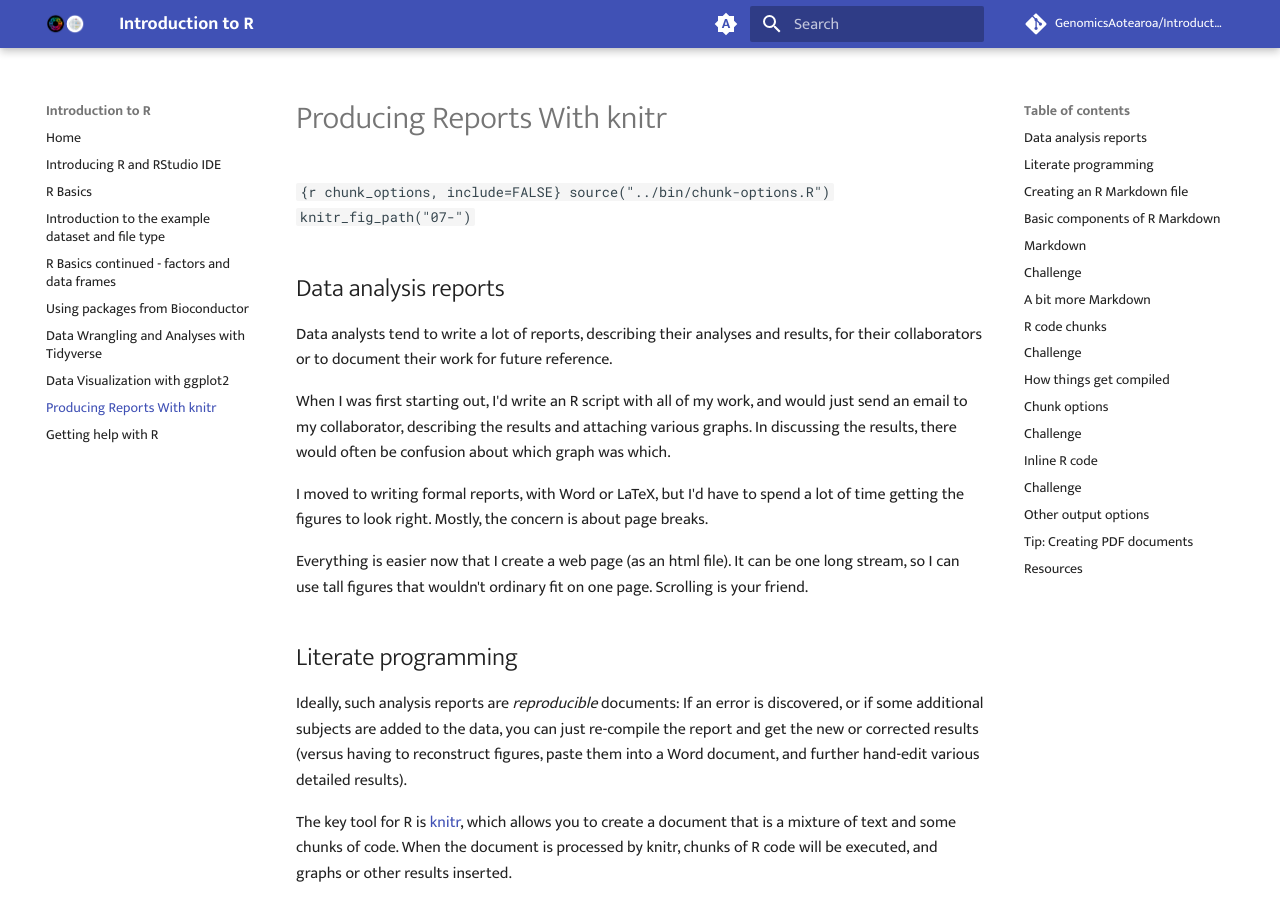
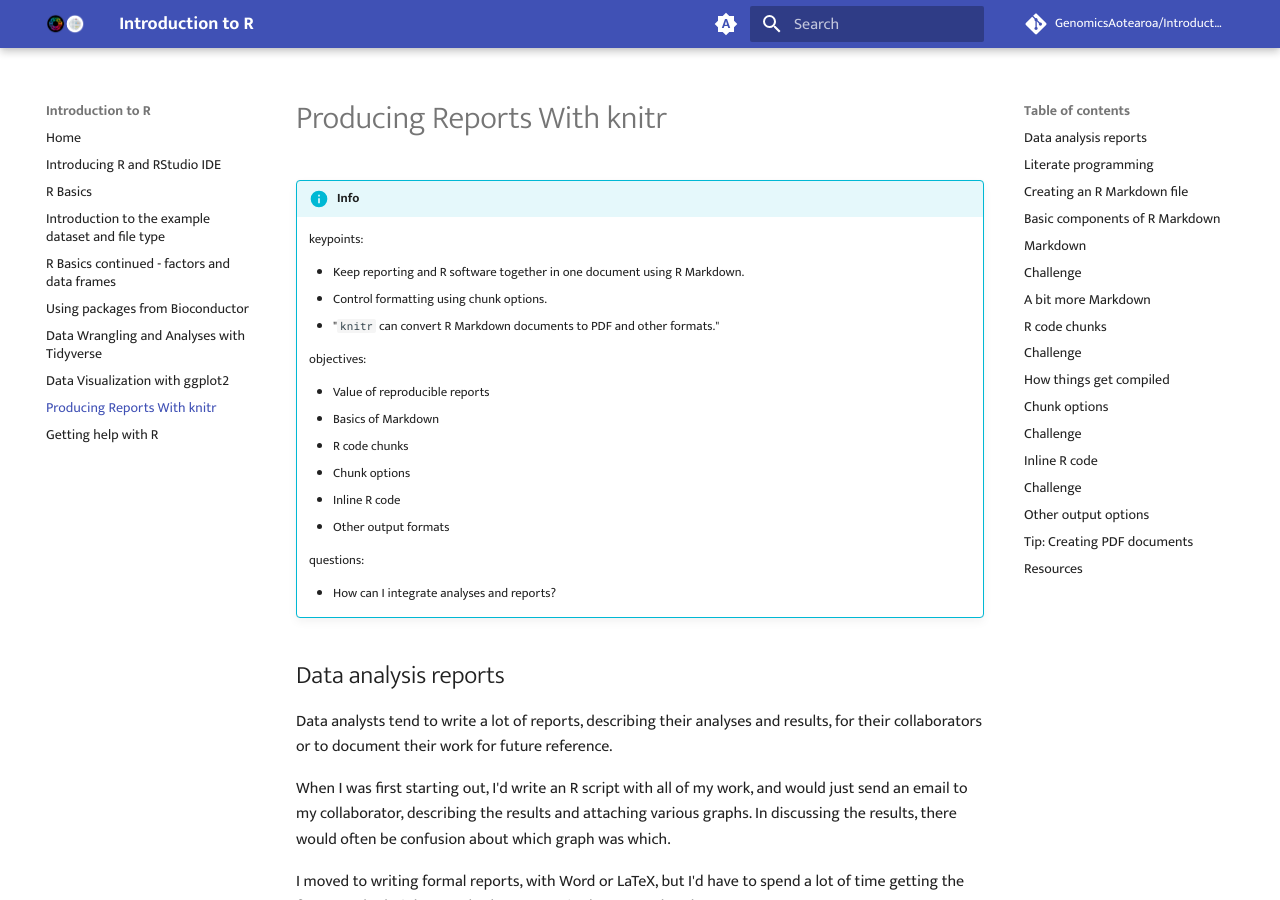
Before and after one commit to GenomicsAotearoa/Introduction-to-R, an MkDocs documentation site: the page built from docs/07-knitr-markdown.md, in a window 1280 px wide and 900 px high. Built offline with MkDocs 1.6.1 and Material for MkDocs 9.7.7, drawn with Linux system fonts in a browser that asks for light colours; comment, search, counter and statistics services are not loaded.

Commit message:
update objectives

```diff
--- a/docs/07-knitr-markdown.md
+++ b/docs/07-knitr-markdown.md
@@ -1,25 +1,27 @@
----
-exercises: 15
-keypoints:
-- Keep reporting and R software together in one document using R
-  Markdown.
-- Control formatting using chunk options.
-- "`knitr` can convert R Markdown documents to PDF and other formats."
-objectives:
-- Value of reproducible reports
-- Basics of Markdown
-- R code chunks
-- Chunk options
-- Inline R code
-- Other output formats
-questions:
-- How can I integrate analyses and reports?
-source: Rmd
-teaching: 60
-title: Producing Reports With knitr
----
+# Producing Reports With knitr
 
-`{r chunk_options, include=FALSE} source("../bin/chunk-options.R") knitr_fig_path("07-")`
+!!! info
+
+    keypoints:
+
+    - Keep reporting and R software together in one document using R
+      Markdown.
+    - Control formatting using chunk options.
+    - "`knitr` can convert R Markdown documents to PDF and other formats."
+
+    objectives:
+
+    - Value of reproducible reports
+    - Basics of Markdown
+    - R code chunks
+    - Chunk options
+    - Inline R code
+    - Other output formats
+
+    questions:
+
+    - How can I integrate analyses and reports?
+
 
 ## Data analysis reports
 
```
Also changed, not shown: docs/06-data-visualization.md (+27 -27 lines).
